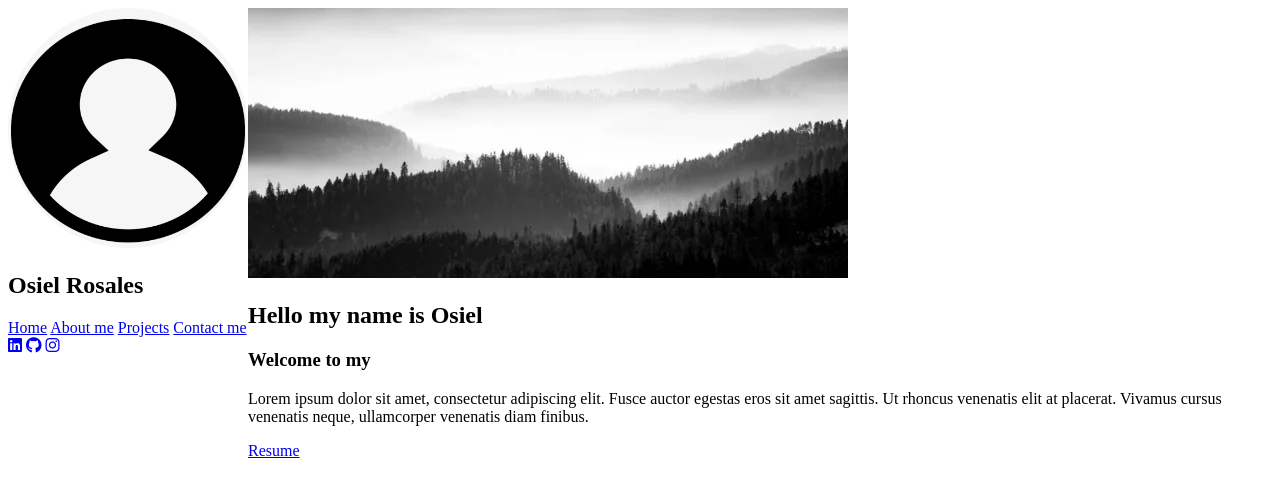
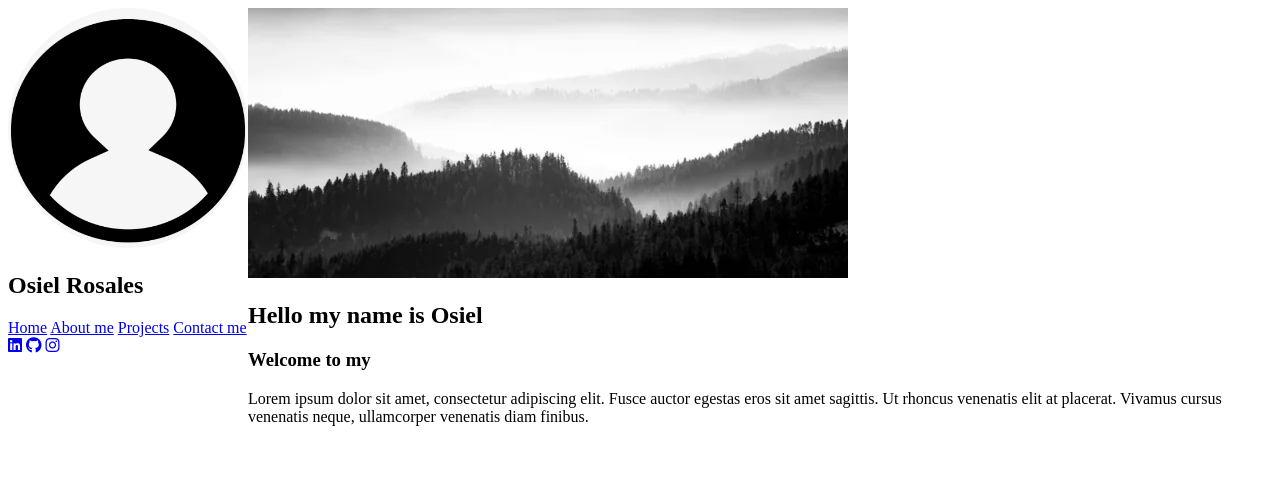
Before and after one commit to osielrosales/Portfolio-Website, a plain HTML site: page index.html in a window 1280 px wide. Drawn offline with Linux system fonts and the light colour scheme.

Commit message:
removed one thing

```diff
--- a/index.html
+++ b/index.html
@@ -48,7 +48,7 @@
             </div>
 
             <div class="resume-button">
-                <a href="https://drive.google.com/file/d/1jrkHE1PS6kDJ-2nTHPdtbX22mpCat0qc/view?usp=sharing" target="_blank" rel="noopener noreferrer">Resume</a>
+                <!-- <a href="https://drive.google.com/file/d/1jrkHE1PS6kDJ-2nTHPdtbX22mpCat0qc/view?usp=sharing" target="_blank" rel="noopener noreferrer">Resume</a> -->
             </div>
         </section>
     </main>
```
